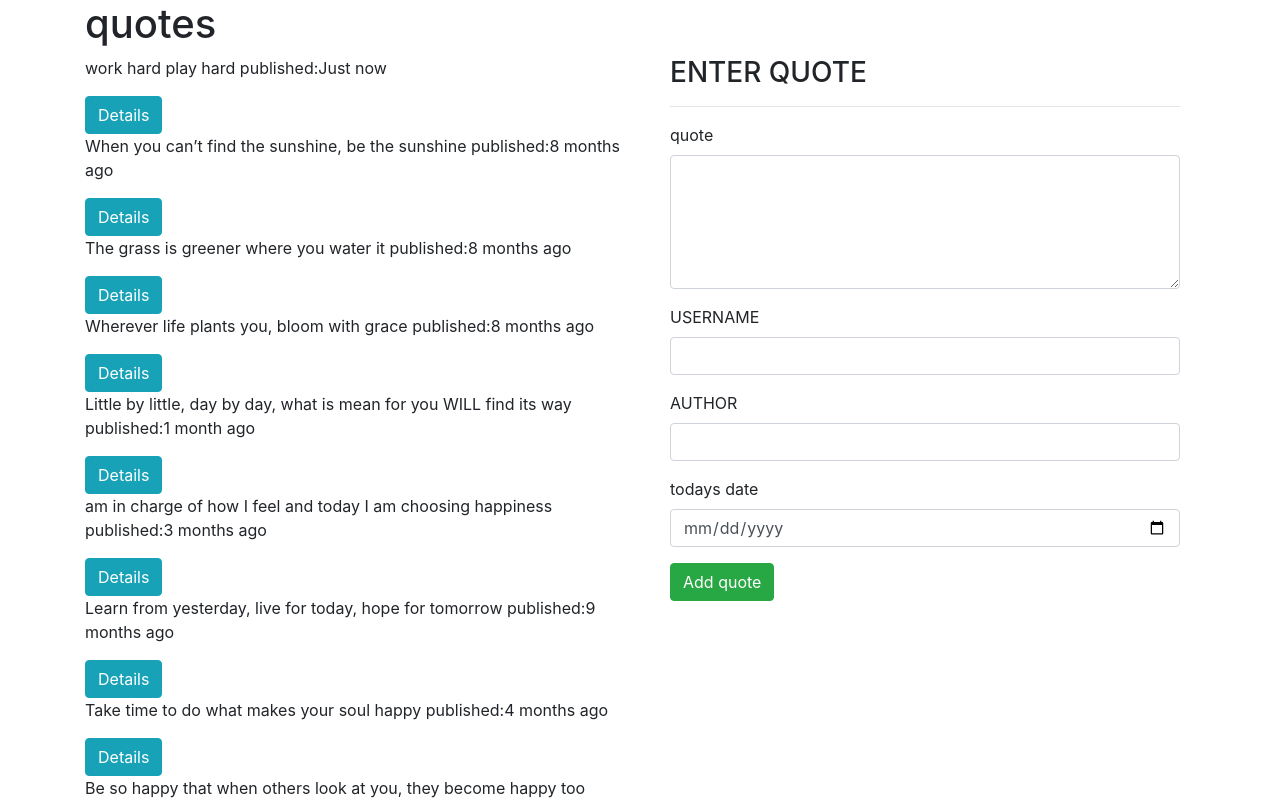
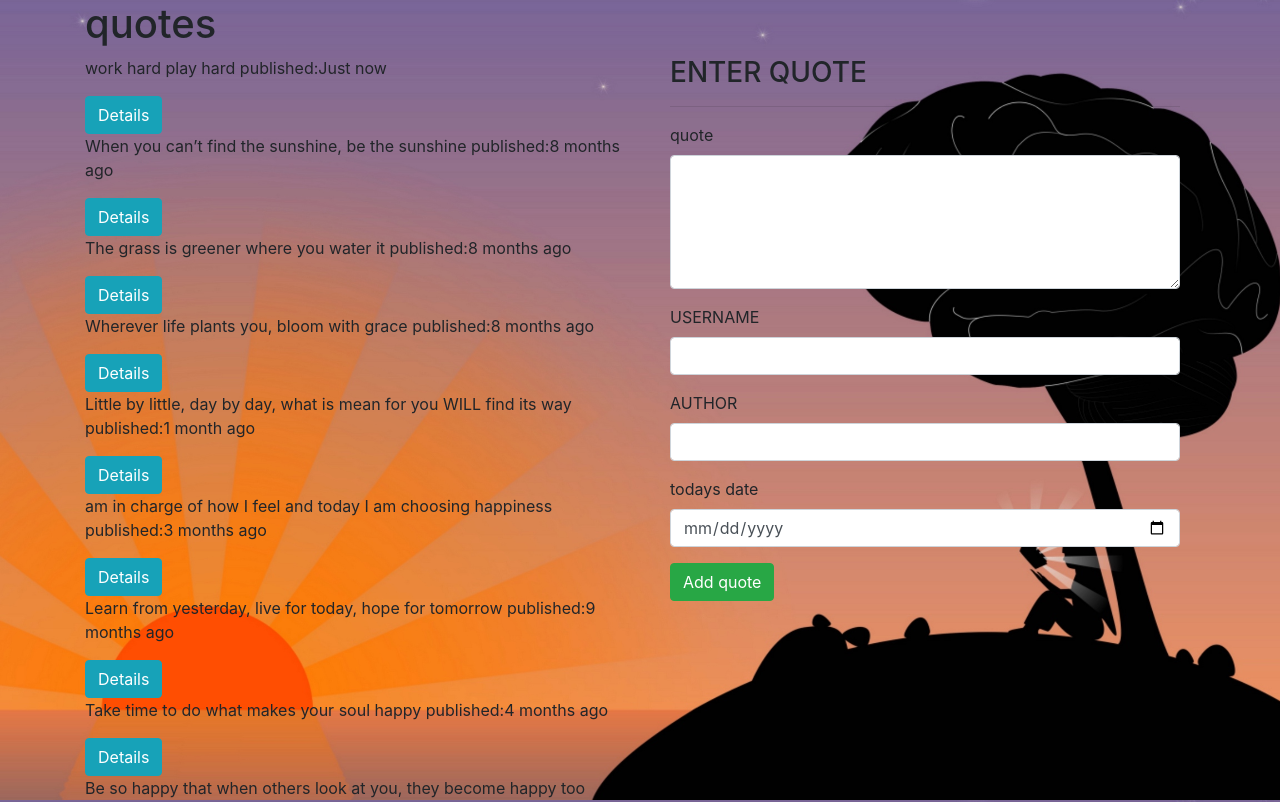
Before and after one commit to trevor-ngugi/quotes-website-2, an Angular app: page / in a window 1280 px wide. Shown: the top 802 px of the page. Built offline with nearby package versions, Linux system fonts and the light colour scheme.

Commit message:
add background image

```diff
--- a/src/styles.css
+++ b/src/styles.css
@@ -1 +1,6 @@
 /* You can add global styles to this file, and also import other style files */
+body{
+    background-image:url("assets/bg1.jpg");
+    background-size: cover;
+    background-attachment: fixed;
+}
```
Also changed, not shown: src/assets/bg1.jpg (added), src/assets/bg2.jpg (added).
